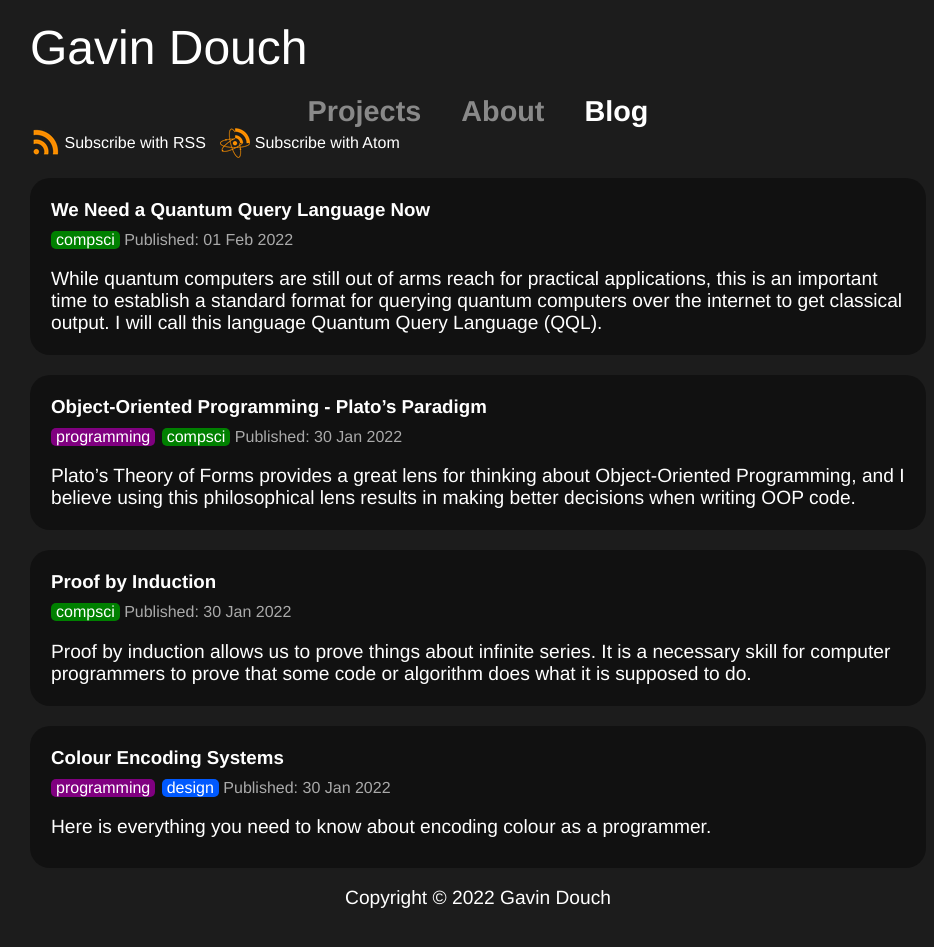
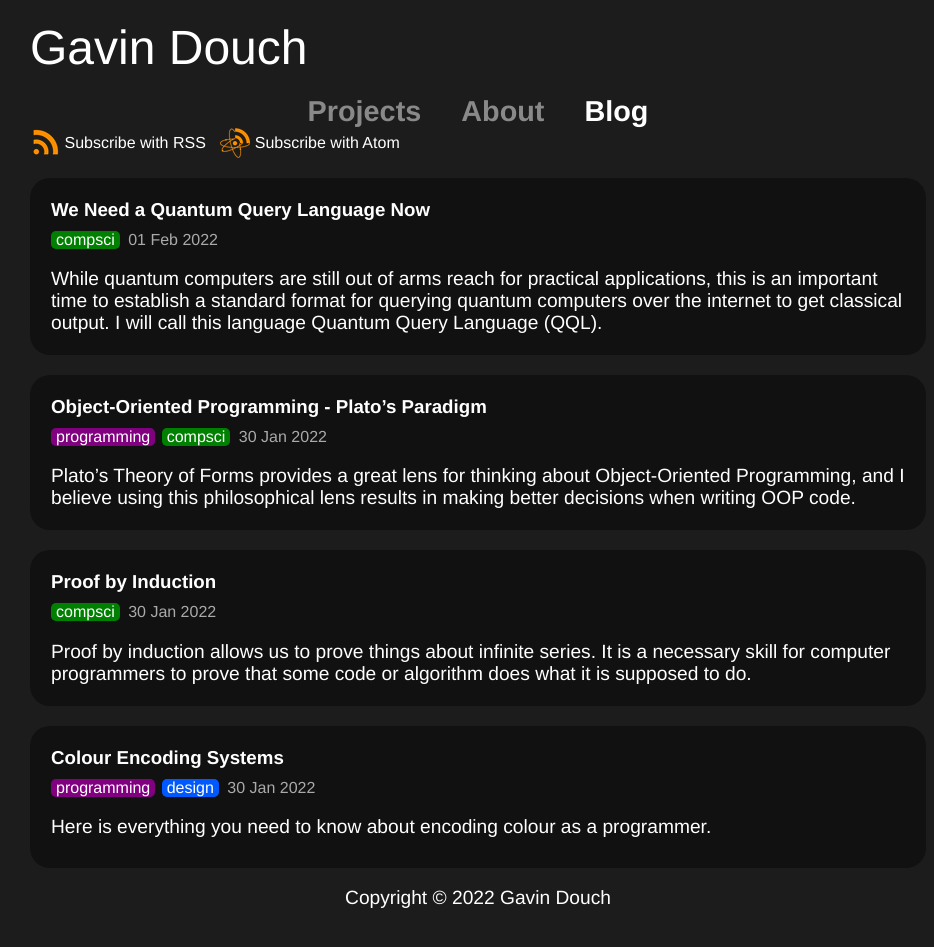
Before and after one commit to Coedice/website, a Jekyll site: the page built from blog.html, in a window 1280 px wide. Shown: the whole page, without its empty margins (162-1096 px from the left). Built offline with Jekyll 4.4.1, drawn with Linux system fonts in a browser that asks for light colours.

Commit message:
Add extra margin to the right of the last blog post tag
- Stop tags from hiding on mobile

```diff
--- a/_sass/blog.scss
+++ b/_sass/blog.scss
@@ -31,8 +31,12 @@
     font-style: normal;
   }
 
-  span.tagLabel:not(:last-child) {
+  span.tagLabel {
     margin-right: 2px;
+  }
+
+  span.tagLabel:last-child {
+    margin-right: 4px;
   }
 
   span.programming {
@@ -110,10 +114,3 @@
     margin-right: 10px;
   }
 }
-
-/* Mobile */
-@media only screen and (max-width: 480pt) {
-  a.postSummary > span {
-    display: none;
-  }
-}
--- a/blog.html
+++ b/blog.html
@@ -6,7 +6,7 @@
 {%- for post in site.posts -%}
     <a href="{{ post.url | absolute_url }}" class="postSummary">
         <h3>{{ post.title }}</h3>
-        <span><span class="tagList">{% for tag in site.tags %}{% if post.tags contains tag[0] %} <span class="tagLabel {{ tag[0] }}">{{ tag[0] }}</span>{% endif %}{% endfor %}</span> Published: {{ post.date | date_to_string }}</span>
+        <span><span class="tagList">{% for tag in site.tags %}{% if post.tags contains tag[0] %} <span class="tagLabel {{ tag[0] }}">{{ tag[0] }}</span>{% endif %}{% endfor %}</span> {{ post.date | date_to_string }}</span>
         {{ post.excerpt }}
     </a>
 {%- endfor -%}
```
